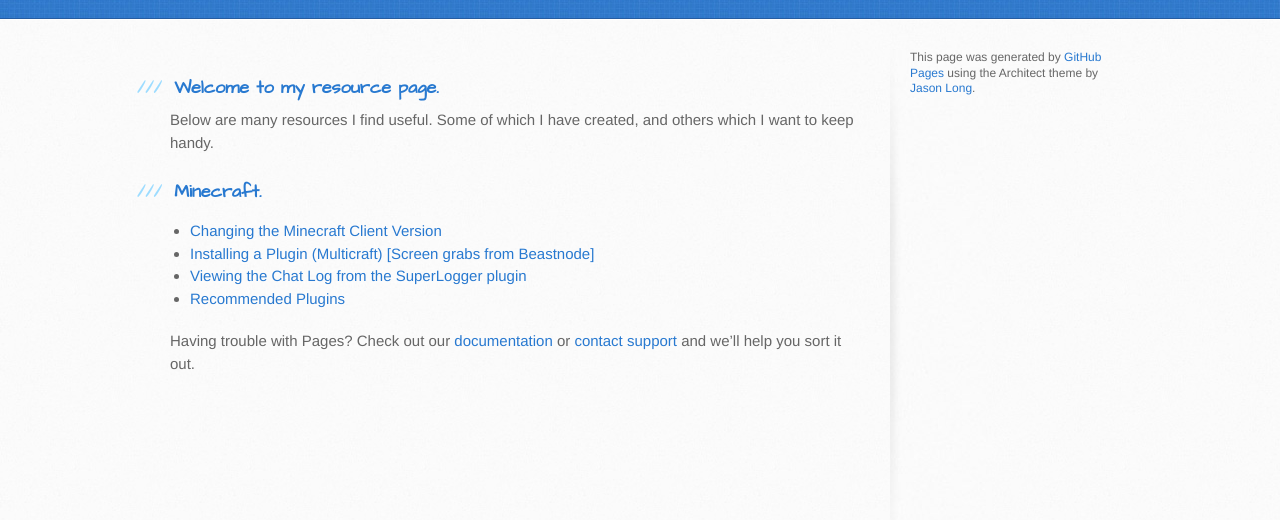
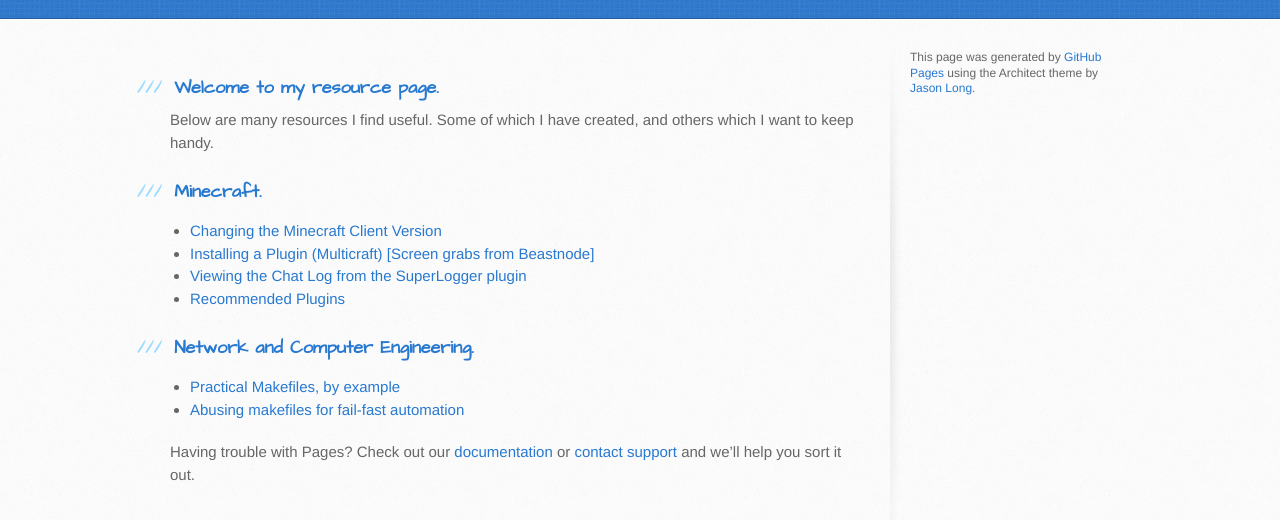
Before and after one commit to TechplexEngineer/techplexengineer.github.io, a plain HTML site: page index.html in a window 1280 px wide. Shown: the part 182-702 px from the top of the page. Drawn offline with Linux system fonts and the light colour scheme.

Commit message:
adding more

```diff
--- a/index.html
+++ b/index.html
@@ -49,6 +49,21 @@
             <li><a href="https://docs.google.com/document/d/1uBrWjHOsZ7Rz-ZavGfXEhzjV3yJVyMgDA8mPWduvrVY/preview">Recommended Plugins</a></li>
           </ul>
 
+          <h3>
+            <a id="netce" class="anchor" href="#netce" aria-hidden="true">
+              <span aria-hidden="true" class="octicon octicon-link"></span>
+              Network and Computer Engineering.
+            </a>
+          </h3>
+          <ul>
+            <li>
+              <a href="http://nuclear.mutantstargoat.com/articles/make/" target="_blank">Practical Makefiles, by example</a>
+            </li>
+            <li>
+              <a href="http://widgetsandshit.com/teddziuba/2011/02/stupid-unix-tricks-workflow-control-with-gnu-make.html" target="_blank">Abusing makefiles for fail-fast automation</a>
+            </li>
+          </ul>
+
 
           <p>Having trouble with Pages? Check out our <a href="https://help.github.com/pages">documentation</a> or <a href="https://github.com/contact">contact support</a> and we’ll help you sort it out.</p>
         </section>
```
